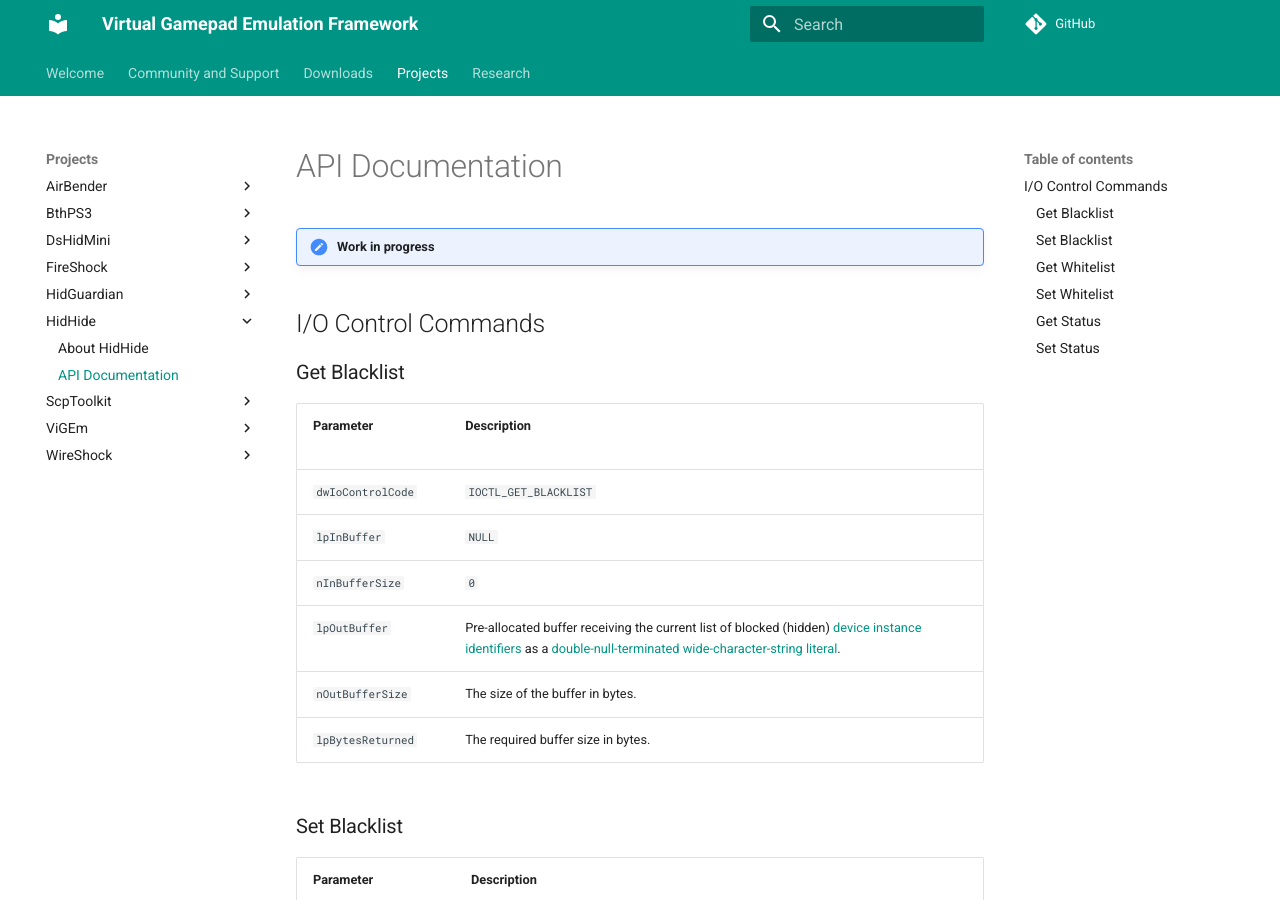
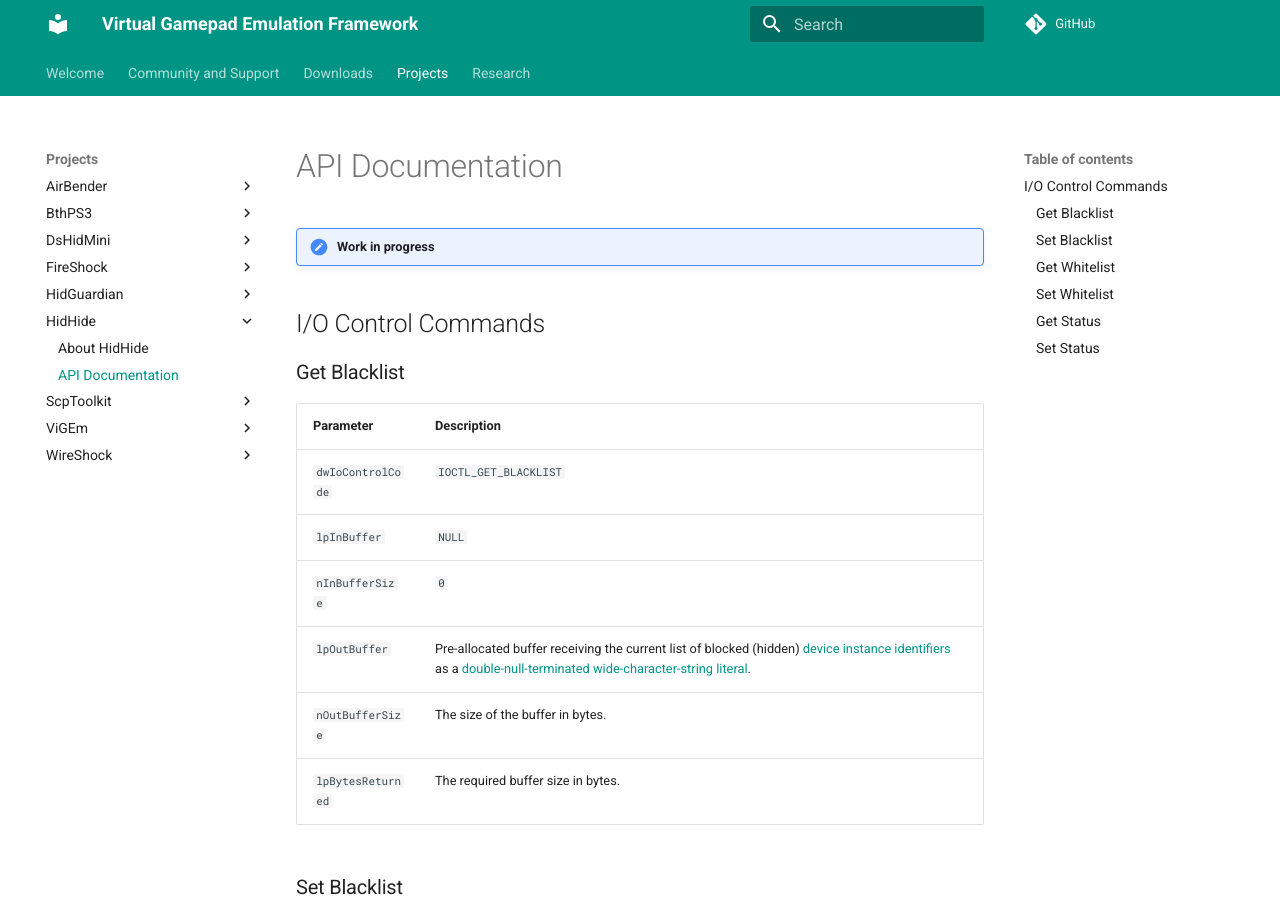
Before and after one commit to nefarius/ViGEm.github.io, an MkDocs documentation site: the page built from docs/projects/HidHide/API-Documentation.md, in a window 1280 px wide and 900 px high. Built offline with MkDocs 1.6.1 and Material for MkDocs 9.7.7, drawn with Linux system fonts in a browser that asks for light colours; comment, search, counter and statistics services are not loaded.

Commit message:
Didn't work as expected

```diff
--- a/docs/projects/HidHide/API-Documentation.md
+++ b/docs/projects/HidHide/API-Documentation.md
@@ -6,7 +6,7 @@
 
 ### Get Blacklist
 
-| Parameter<img width=100/> | Description |
+| Parameter | Description |
 |---|---|
 | `dwIoControlCode` | `IOCTL_GET_BLACKLIST` |
 | `lpInBuffer` | `NULL` |
@@ -17,7 +17,7 @@
 
 ### Set Blacklist
 
-| Parameter<img width=100/> | Description |
+| Parameter | Description |
 |---|---|
 | `dwIoControlCode` | `IOCTL_SET_BLACKLIST` |
 | `lpInBuffer` | Buffer containing the new list of blocked (hidden) [device instance identifiers](https://docs.microsoft.com/en-us/windows-hardware/drivers/install/device-instance-ids) as a [double-null-terminated](https://devblogs.microsoft.com/oldnewthing/20091008-00/?p=16443) [wide-character-string literal](https://docs.microsoft.com/en-us/cpp/c-language/multibyte-and-wide-characters?view=msvc-160). |
@@ -27,7 +27,7 @@
 
 ### Get Whitelist
 
-| Parameter<img width=100/> | Description |
+| Parameter | Description |
 |---|---|
 | `dwIoControlCode` | `IOCTL_GET_WHITELIST` |
 | `lpInBuffer` | `NULL` |
@@ -38,7 +38,7 @@
 
 ### Set Whitelist
 
-| Parameter<img width=100/> | Description |
+| Parameter | Description |
 |---|---|
 | `dwIoControlCode` | `IOCTL_SET_WHITELIST` |
 | `lpInBuffer` | Buffer containing the new list of whitelisted (allowed) file paths to processes in [DOS device notation](https://docs.microsoft.com/en-us/windows/win32/api/fileapi/nf-fileapi-querydosdevicew#parameters) as a [double-null-terminated](https://devblogs.microsoft.com/oldnewthing/20091008-00/?p=16443) [wide-character-string literal](https://docs.microsoft.com/en-us/cpp/c-language/multibyte-and-wide-characters?view=msvc-160). |
@@ -48,7 +48,7 @@
 
 ### Get Status
 
-| Parameter<img width=100/> | Description |
+| Parameter | Description |
 |---|---|
 | `dwIoControlCode` | `IOCTL_GET_ACTIVE` |
 | `lpInBuffer` | `NULL` |
@@ -58,7 +58,7 @@
 
 ### Set Status
 
-| Parameter<img width=100/> | Description |
+| Parameter | Description |
 |---|---|
 | `dwIoControlCode` | `IOCTL_SET_ACTIVE` |
 | `lpInBuffer` | Sets the new state of the hiding capabilities (`1` = device hiding active, `0` = device hiding inactive). |
```
